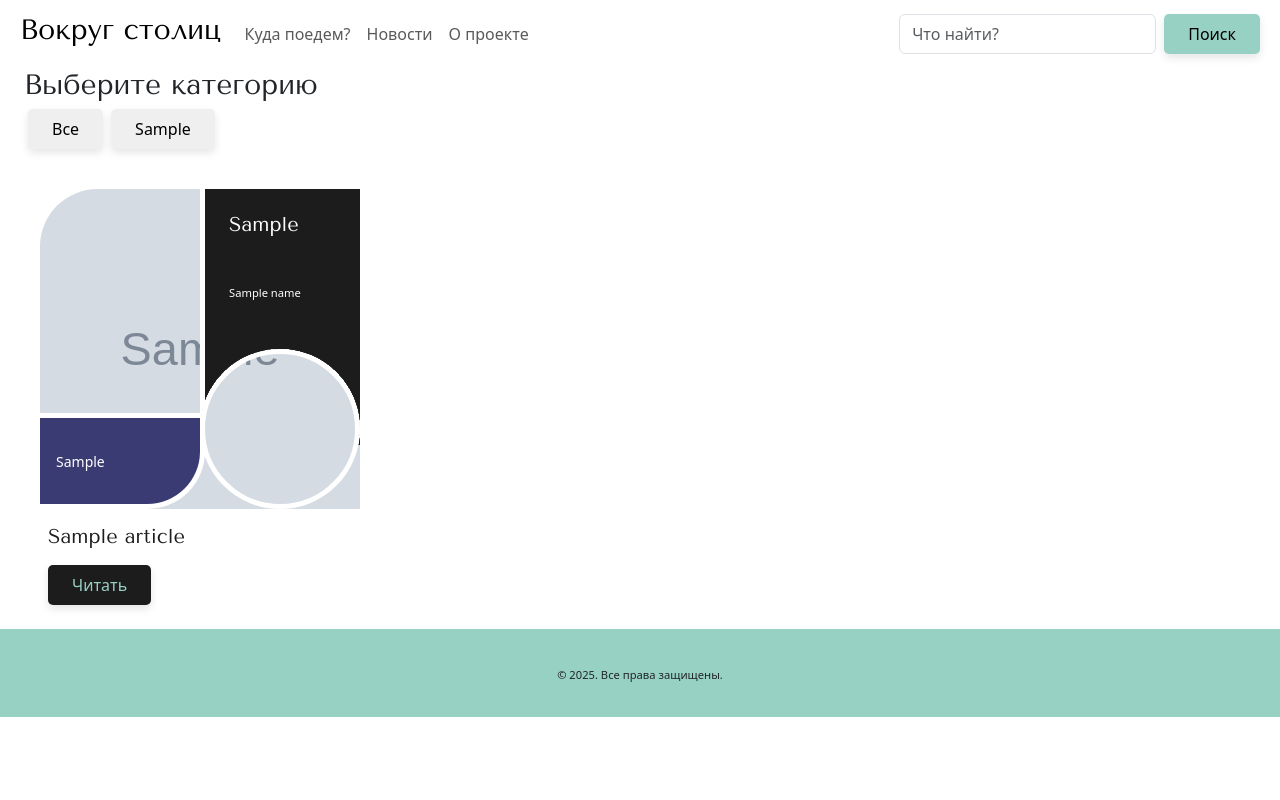
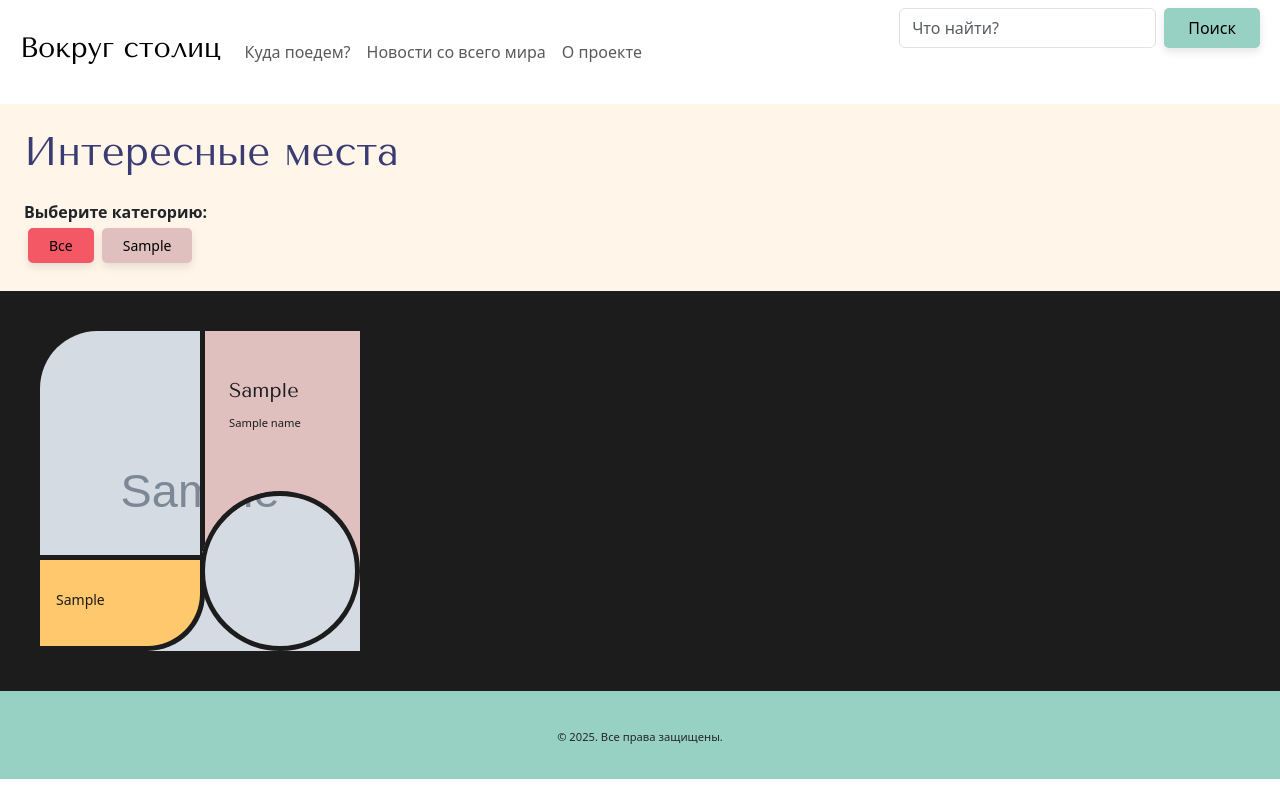
Before and after one commit to Marakuyaspb/around, a Django app: page /blog/ in a window 1280 px wide. Run offline with Django 5.2, Linux system fonts and the light colour scheme; tables that the repository leaves empty hold one stand-in row (values such as "Sample post"); grey boxes marked "Sample" are stand-in pictures; some libraries are stand-ins or nearby versions.

Commit message:
page blog looks more nice

```diff
--- a/blog/templates/blog/article_list.html
+++ b/blog/templates/blog/article_list.html
@@ -3,19 +3,19 @@
 
 {% for the_article in articles %}
 
-<div>
+<div class=''>
 	<a href="{% url 'blog:the_article' slug=the_article.slug %}">
 		<div class="geometry_card tl_radius relative m-3">
 			<img class="img_bg_card" src="{{the_article.img_prev.url}}">
 
 			<div class="d-flex flex-row">
 				<div class="">
-					<div class="br_radius absolute indigo_bg white">
-						<center><p class='pt-3 ps-3 small'>{{ the_article.category }}</p></center>
+					<div class="br_radius absolute orange_bg black">
+						<center><p class='pt-2 ps-3 small'>{{ the_article.category }}</p></center>
 					</div>
-					<div class="anti_circle absolute black_bg white">
-						<h5 class='p-4'>{{ the_article.country }}</h5>
-						<p class='px-4 pt-3 smaller'>{{ the_article.place_name }}</p>
+					<div class="anti_circle absolute lavender_bg black">
+						<h5 class='px-4 pt-5'>{{ the_article.country }}</h5>
+						<p class='px-4 pt-1 smaller'>{{ the_article.place_name }}</p>
 					</div>
 					<div class="circle absolute"></div>
 				</div>
@@ -23,10 +23,10 @@
 		</div>
 	</a>
 
-	<div class="prev_text px-4">
-		<h5 class="black pb-2">{{ the_article.title }}</h5>
-		<a href="{% url 'blog:the_article' slug=the_article.slug %}"><button class="seagreen black_bg ">Читать</button></a>
-	</div>
+<!-- 	<div class="prev_text px-4">
+		<h5 class="lavender pb-2">{{ the_article.title }}</h5>
+		<a href="{% url 'blog:the_article' slug=the_article.slug %}"><button class=" lavender_bg ">Читать</button></a>
+	</div>	 -->
 </div>
 
 {% empty %}
--- a/blog/templates/blog/articles.html
+++ b/blog/templates/blog/articles.html
@@ -4,19 +4,49 @@
 
 {% block content %}
 
-<h3 class='ps-4'>Выберите категорию</h3>
-<section class='d-flex flex-row ps-4'>
-	<button class="mx-1 active"
-          data-slug="all">Все</button>
-	{% for cat in categories %}
-	<button class="mx-1" data-slug="{{ cat.slug }}" type="submit" name='{{cat.category}}'>{{ cat.category }}</button>
-	{% empty %}
-		<p class='small'>Нет пока категорий</p>
-	{% endfor %}
-</section>
+<div class="ps-4 py-4 white_warm_bg">
+
+<h1 class='pb-3 indigo'>Интересные места</h1>
+
+<!-- DESCTOP -->
+	<div class='d-none d-lg-block d-xl-block d-xxl-block'>
+		<strong class=''>Выберите категорию:</strong>
+		<section class='d-flex flex-row'>
+			<div class="">
+				<button class="m-1 active red_bg small" data-slug="all">Все</button>
+			</div>
+			{% for cat in categories %}
+			<div class="">
+				<button class="m-1 lavender_bg small" data-slug="{{ cat.slug }}" type="submit" name='{{cat.category}}'>{{ cat.category }}</button>
+			</div>
+			{% empty %}
+				<p class='small'>Нет пока категорий</p>
+			{% endfor %}
+		</section>
+	</div>
+
+<!-- PHONE -->
+	<div class='d-block d-lg-none'>
+		<strong class=''>Выберите категорию:</strong>
+
+		<section class='row ps-4'>
+			<div class="col">
+				<button class="m-1  active red_bg small" data-slug="all">Все</button>
+			</div>
+			{% for cat in categories %}
+			<div class="col">
+				<button class="m-1 lavender_bg small" data-slug="{{ cat.slug }}" type="submit" name='{{cat.category}}'>{{ cat.category }}</button>
+			</div>
+			{% empty %}
+				<p class='small'>Нет пока категорий</p>
+			{% endfor %}
+		</section>
+	</div>
+
+</div>
 
 
-<section class="grid-box">
+<section class="grid-box black_bg">
 
 {% include 'blog/article_list.html' %}
 
--- a/blog/templates/blog/search.html
+++ b/blog/templates/blog/search.html
@@ -20,7 +20,7 @@
 
     <p class="">Попробуйте сформулировать запрос другими словами
 
-      <form class="d-flex my-5 p-5" method="get" action="{% url 'blog:search' %}">
+      <form class="d-flex my-5 px-1 py-5" method="get" action="{% url 'blog:search' %}">
       <input class="form-control me-2"
         type="search"
         name="q"
--- a/main/templates/main/base.html
+++ b/main/templates/main/base.html
@@ -42,14 +42,14 @@
           <a class="nav-link" aria-current="page" href="{% url 'blog:blog' %}">Куда поедем?</a>
         </li>
         <li class="nav-item">
-          <a class="nav-link" aria-current="page" href="{% url 'news:news' %}">Новости</a>
+          <a class="nav-link" aria-current="page" href="{% url 'news:news' %}">Новости со всего мира</a>
         </li>
         <li class="nav-item">
           <a class="nav-link" href="{% url 'main:about' %}">О проекте</a>
         </li>
       </ul>
 
-      <form class="d-flex" method="get" action="{% url 'blog:search' %}">
+      <form class="d-flex pb-5" method="get" action="{% url 'blog:search' %}">
         <input class="form-control me-2"
           type="search"
           name="q"
--- a/news/templates/news/news_list.html
+++ b/news/templates/news/news_list.html
@@ -135,7 +135,9 @@
 
 
 
-<div class='big_fields_text'>
+<div class='container'>
+
+  <h1 class="indigo pt-3">Новости разных уголков планеты</h1>
 
 	<section class="section_news">
 
--- a/static/css/main_style.css
+++ b/static/css/main_style.css
@@ -186,6 +186,13 @@ p {
 		margin-left: auto;
 		margin-right: auto;
 	}
+
+	.big_fields_text_50{
+		width: 50%;
+		margin-left: auto;
+		margin-right: auto;
+	}
+
 	.wrap_cover{
 		position: relative;
 		height: 800px;
@@ -319,6 +326,7 @@ p {
 	width: 20em;
 	height: 20em;
 	overflow: hidden;
+	z-index: 555;
 }
 .img_bg_card{
 	position: absolute;
@@ -335,9 +343,9 @@ p {
 	width: 10.3em;
 	display: flex;
 	align-items: center;
-	border-top: 5px solid var(--white);
-	border-right: 5px solid var(--white);
-	border-bottom: 5px solid var(--white);
+	border-top: 5px solid var(--black);
+	border-right: 5px solid var(--black);
+	border-bottom: 5px solid var(--black);
 }
 .anti_circle{
 	top: 0;
@@ -350,7 +358,7 @@ p {
       radial-gradient(ellipse 5em 5em at 50% calc(100% - 1em), transparent 100%, #000 0);
       splay: flex;
 	align-items: flex-start;
-	border-left: 5px solid var(--white);
+	border-left: 5px solid var(--black);
 }
 .circle{
 	bottom: 0;
@@ -359,7 +367,7 @@ p {
   	width: 10em;
   	height: 10em;
   	border-radius: 10em;
-	border: 5px solid var(--white);
+	border: 5px solid var(--black);
 	background: transparent;
 }
 
```
Also changed, not shown: main/templates/main/about.html (+12 -2 lines).
